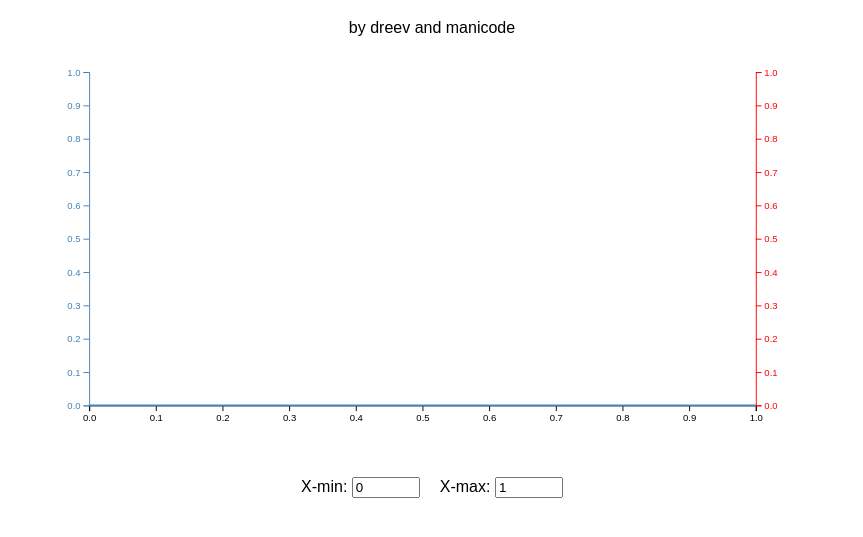
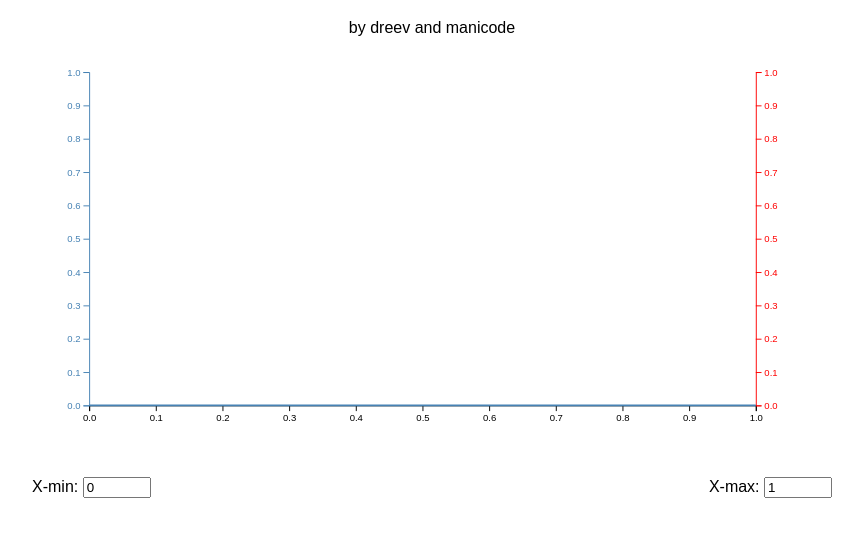
Before and after one commit to dreeves/distributopia, a plain HTML site: page index.html in a window 1280 px wide. Shown: the part 81-618 px from the top of the page, without its empty margins (208-1071 px from the left). Drawn offline with nearby package versions, Linux system fonts and the light colour scheme.

Commit message:
Align x-min and x-max fields to left and right edges

```diff
--- a/index.html
+++ b/index.html
@@ -1,3 +1,4 @@
+
 <!DOCTYPE html>
 <html lang="en">
 <head>
@@ -35,8 +36,7 @@
     }
     .inputs {
       display: flex;
-      justify-content: center;
-      gap: 20px;
+      justify-content: space-between;
       margin-top: 20px;
     }
     input {
```
